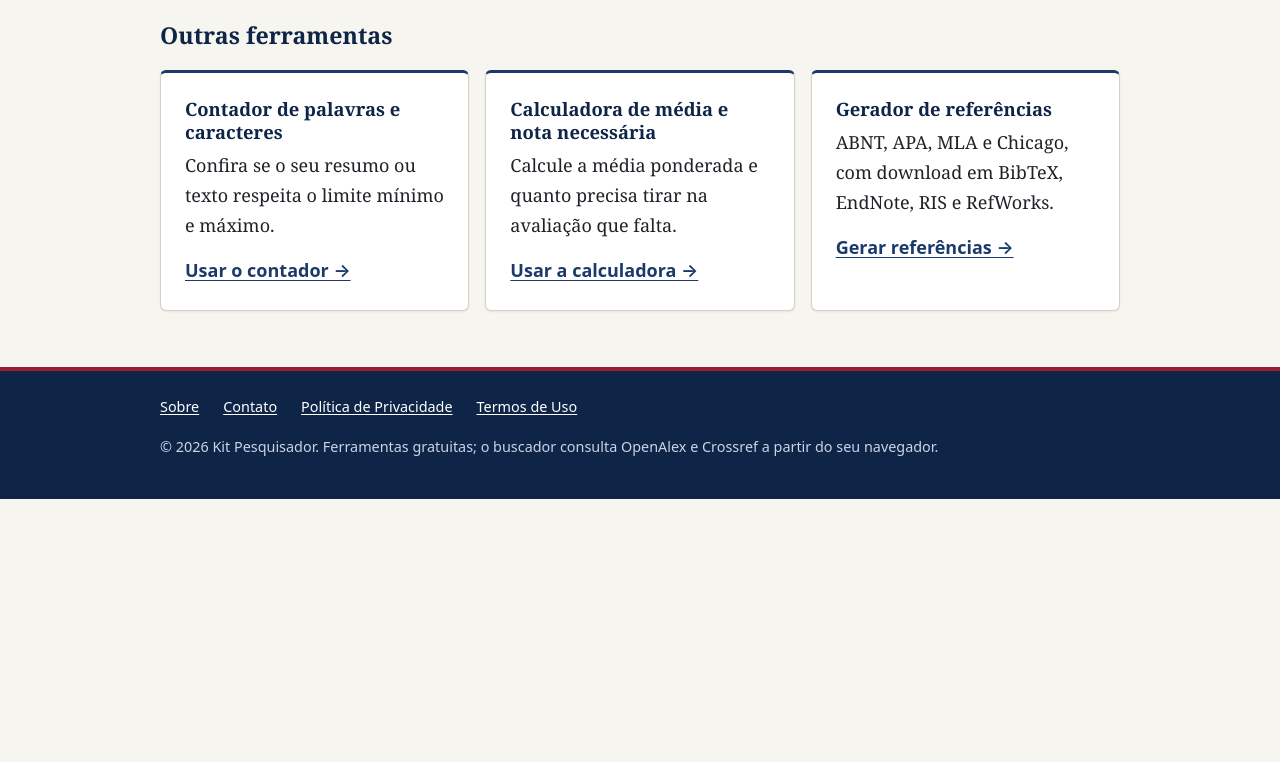
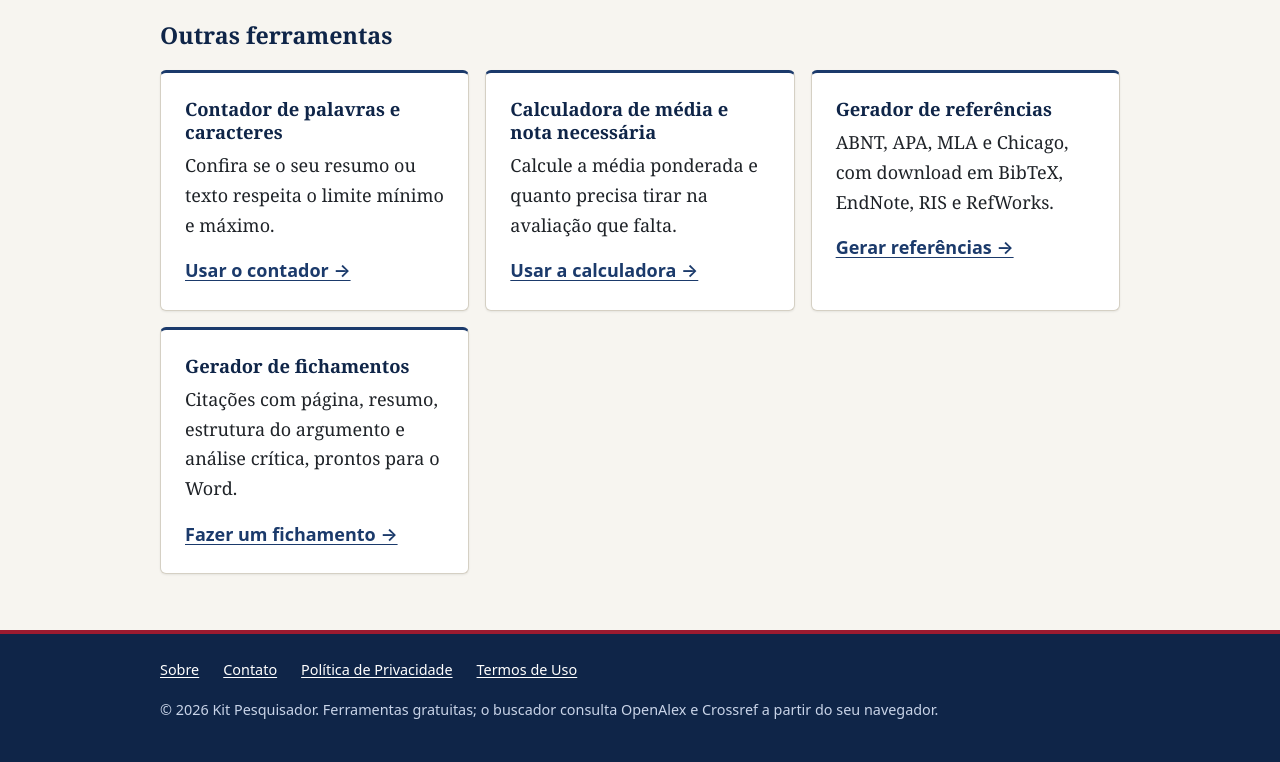
Before and after one commit to oficialconstante-del/kitpesquisador, an Eleventy site: page src/index.njk in a window 1280 px wide. Shown: the part 2430-3192 px from the top of the page. Before the commit the page ends 2929 px from the top, so only its background shows below. Built offline with nearby package versions, Linux system fonts and the light colour scheme; Eleventy itself is replaced by a stand-in of ours; files that its build step writes are made by us from their sources.

Commit message:
Update index.njk

```diff
--- a/src/index.njk
+++ b/src/index.njk
@@ -113,4 +113,9 @@ scripts:
     <p>ABNT, APA, MLA e Chicago, com download em BibTeX, EndNote, RIS e RefWorks.</p>
     <a class="cartao-link" href="/ferramentas/gerador-de-referencias/">Gerar referências →</a>
   </article>
+  <article class="cartao">
+    <h3>Gerador de fichamentos</h3>
+    <p>Citações com página, resumo, estrutura do argumento e análise crítica, prontos para o Word.</p>
+    <a class="cartao-link" href="/ferramentas/gerador-de-fichamentos/">Fazer um fichamento →</a>
+  </article>
 </div>
```
